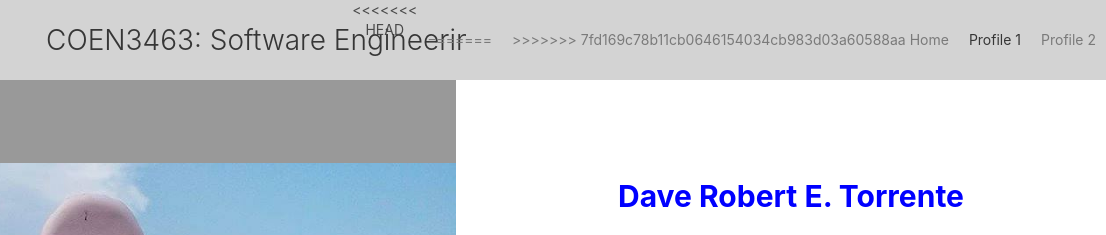
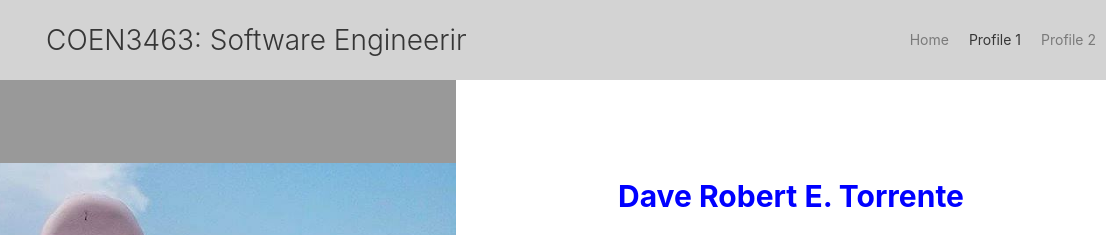
Before and after one commit to dretorrente/coen3463-m1t5, a website: page public/member-Torrente.html in a window 1280 px wide. Shown: the top 235 px of the page, 174-1280 px from the left. Drawn offline with Linux system fonts and the light colour scheme.

Commit message:
initial commit

```diff
--- a/public/member-Torrente.html
+++ b/public/member-Torrente.html
@@ -29,11 +29,7 @@
   </span>
 
     <div class="nav-right nav-menu">
-<<<<<<< HEAD
         <a class="nav-item" href="/">
-=======
-        <a class="nav-item " href="/">
->>>>>>> 7fd169c78b11cb0646154034cb983d03a60588aa
             Home
         </a>
         <a class="nav-item is-active" href="member-Torrente.html">
@@ -42,6 +38,7 @@
         <a class="nav-item" href="member-Villasanta.html">
             Profile 2
         </a>
+
 
 
 
```
